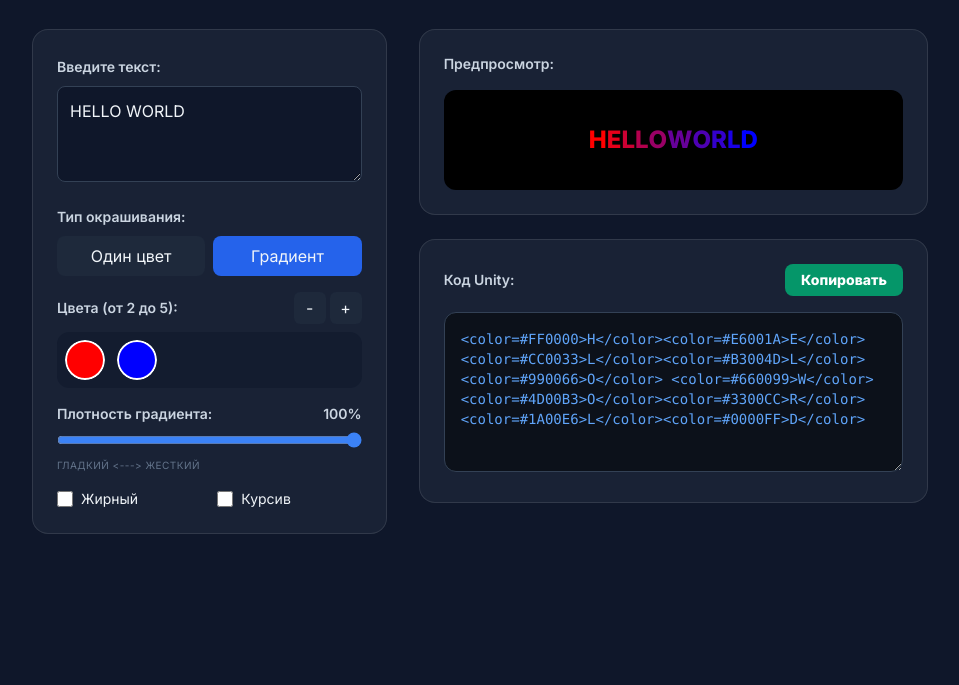
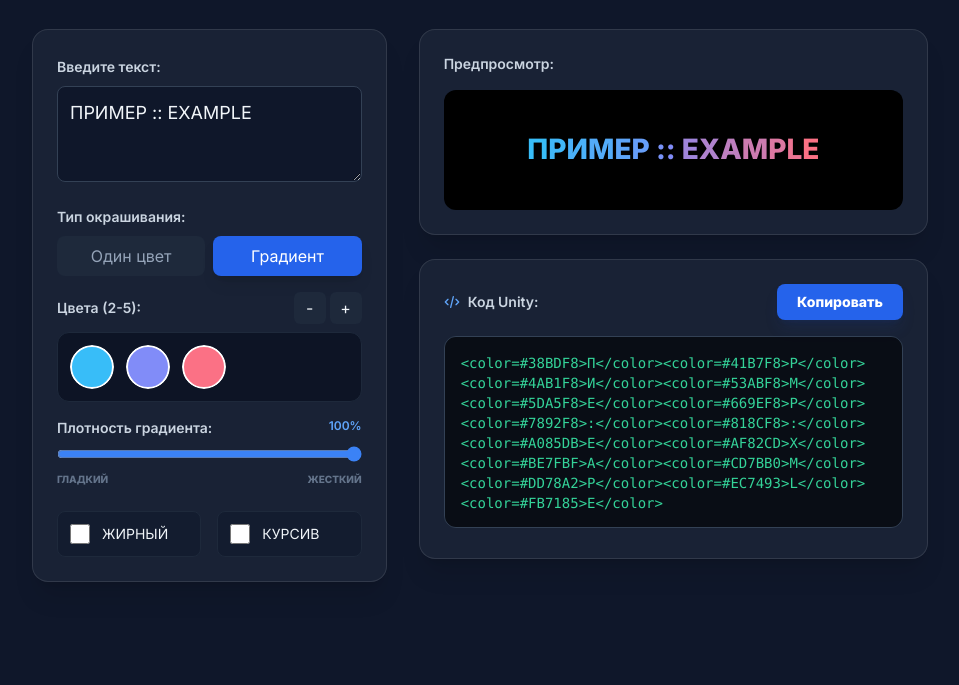
Before and after one commit to Smoxeq/DeltaEX-UnityRichText-Generator, a plain HTML site: page index.html in a window 1280 px wide. Shown: the part 115-800 px from the top of the page, without its empty margins (160-1119 px from the left). Drawn offline with nearby package versions, Linux system fonts and the light colour scheme.

Commit message:
Update index.html

```diff
--- a/index.html
+++ b/index.html
@@ -3,7 +3,7 @@
 <head>
     <meta charset="UTF-8">
     <meta name="viewport" content="width=device-width, initial-scale=1.0">
-    <title>DX | Unity Rich Text Gradient :: Generator</title>
+    <title>Unity Rich Text :: Generator</title>
     <script src="https://cdn.tailwindcss.com"></script>
     <link href="https://fonts.googleapis.com/css2?family=Inter:wght@400;600;800&family=JetBrains+Mono&display=swap" rel="stylesheet">
     <style>
@@ -24,23 +24,31 @@
             border: 1px solid rgba(255, 255, 255, 0.1);
         }
         .gradient-preview {
-            min-height: 100px;
+            min-height: 120px;
             display: flex;
             align-items: center;
             justify-content: center;
-            padding: 20px;
+            padding: 24px;
             border-radius: 12px;
             background: #000;
-            font-size: 1.5rem;
+            font-size: 1.75rem;
             font-weight: bold;
-            word-break: break-all;
             text-align: center;
+            /* Важно для отображения пробелов и переносов */
+            white-space: pre-wrap;
+            word-wrap: break-word;
+            line-height: 1.2;
+        }
+        /* Стиль для каждого символа в превью, чтобы пробелы не "схлопывались" */
+        .char-span {
+            display: inline;
+            white-space: pre;
         }
         input[type="color"] {
             -webkit-appearance: none;
             border: none;
-            width: 40px;
-            height: 40px;
+            width: 44px;
+            height: 44px;
             border-radius: 50%;
             cursor: pointer;
             background: transparent;
@@ -51,90 +59,93 @@
             border-radius: 50%;
         }
         .copy-btn:active { transform: scale(0.95); }
-        .tab-active { border-bottom: 2px solid var(--accent); color: var(--accent); }
+
+        ::-webkit-scrollbar { width: 8px; }
+        ::-webkit-scrollbar-track { background: #0f172a; }
+        ::-webkit-scrollbar-thumb { background: #334155; border-radius: 4px; }
+        ::-webkit-scrollbar-thumb:hover { background: #475569; }
     </style>
 </head>
 <body class="p-4 md:p-8">
     <div class="max-w-4xl mx-auto">
-        <!-- Header -->
         <header class="text-center mb-8">
-            <h1 class="text-3xl md:text-5xl font-extrabold bg-gradient-to-r from-blue-400 to-emerald-400 bg-clip-text text-transparent">
-                Titles Generator :: Unity Rich Text
+            <h1 class="text-3xl md:text-5xl font-extrabold bg-gradient-to-r from-blue-400 to-indigo-400 bg-clip-text text-transparent">
+                Unity Rich Text :: Generator
             </h1>
-            <p class="text-slate-400 mt-2">By Smoxeq</p>
+            <p class="text-slate-400 mt-2">by smoxeki</p>
         </header>
 
         <div class="grid grid-cols-1 lg:grid-cols-12 gap-8">
-            <!-- Settings Column -->
             <div class="lg:col-span-5 space-y-6">
-                <div class="glass p-6 rounded-2xl space-y-4">
+                <div class="glass p-6 rounded-2xl space-y-4 shadow-xl">
                     <label class="block">
                         <span class="text-sm font-semibold text-slate-300">Введите текст:</span>
-                        <textarea id="inputText" class="w-full mt-2 p-3 bg-slate-900 border border-slate-700 rounded-lg focus:ring-2 focus:ring-blue-500 outline-none h-24" placeholder="Hello Unity...">HELLO WORLD</textarea>
+                        <textarea id="inputText" class="w-full mt-2 p-3 bg-slate-900 border border-slate-700 rounded-lg focus:ring-2 focus:ring-blue-500 outline-none h-24 text-lg" placeholder="Введите ваш текст сюда:">ПРИМЕР :: EXAMPLE</textarea>
                     </label>
 
                     <div>
                         <span class="text-sm font-semibold text-slate-300">Тип окрашивания:</span>
                         <div class="flex gap-2 mt-2">
-                            <button onclick="setMode('solid')" id="btn-solid" class="flex-1 py-2 rounded-lg bg-slate-800 hover:bg-slate-700 transition">Один цвет</button>
-                            <button onclick="setMode('gradient')" id="btn-gradient" class="flex-1 py-2 rounded-lg bg-blue-600 transition">Градиент</button>
+                            <button onclick="setMode('solid')" id="btn-solid" class="flex-1 py-2 rounded-lg transition font-medium">Один цвет</button>
+                            <button onclick="setMode('gradient')" id="btn-gradient" class="flex-1 py-2 rounded-lg transition font-medium">Градиент</button>
                         </div>
                     </div>
 
                     <div id="colorSettings">
                         <div class="flex justify-between items-center mb-2">
-                            <span class="text-sm font-semibold text-slate-300">Цвета (от 2 до 5):</span>
+                            <span class="text-sm font-semibold text-slate-300">Цвета (2-5):</span>
                             <div class="flex gap-1">
-                                <button onclick="adjustColorsCount(-1)" class="w-8 h-8 flex items-center justify-center bg-slate-800 rounded-md">-</button>
-                                <button onclick="adjustColorsCount(1)" class="w-8 h-8 flex items-center justify-center bg-slate-800 rounded-md">+</button>
+                                <button onclick="adjustColorsCount(-1)" class="w-8 h-8 flex items-center justify-center bg-slate-800 hover:bg-slate-700 rounded-md transition">-</button>
+                                <button onclick="adjustColorsCount(1)" class="w-8 h-8 flex items-center justify-center bg-slate-800 hover:bg-slate-700 rounded-md transition">+</button>
                             </div>
                         </div>
-                        <div id="colorPickers" class="flex flex-wrap gap-3 p-2 bg-slate-900/50 rounded-xl">
-                            <!-- Dynamic colors here -->
-                        </div>
+                        <div id="colorPickers" class="flex flex-wrap gap-3 p-3 bg-slate-950/50 rounded-xl border border-slate-800"></div>
                     </div>
 
                     <div id="hardnessSetting">
                         <label class="block">
                             <div class="flex justify-between text-sm font-semibold text-slate-300">
                                 <span>Плотность градиента:</span>
-                                <span id="hardnessVal">100%</span>
+                                <span id="hardnessVal" class="text-blue-400 text-xs">100%</span>
                             </div>
-                            <input type="range" id="hardness" min="10" max="100" value="100" class="w-full mt-2 accent-blue-500">
-                            <p class="text-[10px] text-slate-500 mt-1 uppercase tracking-wider">Гладкий <---> Жесткий</p>
+                            <input type="range" id="hardness" min="5" max="100" value="100" class="w-full mt-2 accent-blue-500">
+                            <div class="flex justify-between text-[10px] text-slate-500 mt-1 uppercase font-bold">
+                                <span>Гладкий</span>
+                                <span>Жесткий</span>
+                            </div>
                         </label>
                     </div>
 
-                    <div class="grid grid-cols-2 gap-4">
-                        <label class="flex items-center gap-2 cursor-pointer">
-                            <input type="checkbox" id="bold" class="w-4 h-4 rounded accent-blue-500">
-                            <span class="text-sm">Жирный</span>
+                    <div class="grid grid-cols-2 gap-4 pt-2">
+                        <label class="flex items-center gap-3 cursor-pointer p-3 bg-slate-900/50 rounded-lg border border-slate-800 hover:bg-slate-800 transition">
+                            <input type="checkbox" id="bold" class="w-5 h-5 rounded accent-blue-500">
+                            <span class="text-sm font-medium">ЖИРНЫЙ</span>
                         </label>
-                        <label class="flex items-center gap-2 cursor-pointer">
-                            <input type="checkbox" id="italic" class="w-4 h-4 rounded accent-blue-500">
-                            <span class="text-sm">Курсив</span>
+                        <label class="flex items-center gap-3 cursor-pointer p-3 bg-slate-900/50 rounded-lg border border-slate-800 hover:bg-slate-800 transition">
+                            <input type="checkbox" id="italic" class="w-5 h-5 rounded accent-blue-500">
+                            <span class="text-sm font-medium">КУРСИВ</span>
                         </label>
                     </div>
                 </div>
             </div>
 
-            <!-- Preview Column -->
             <div class="lg:col-span-7 space-y-6">
-                <div class="glass p-6 rounded-2xl">
+                <div class="glass p-6 rounded-2xl shadow-xl">
                     <span class="text-sm font-semibold text-slate-300 mb-4 block">Предпросмотр:</span>
-                    <div id="preview" class="gradient-preview">
-                        HELLO WORLD
-                    </div>
+                    <div id="preview" class="gradient-preview"></div>
                 </div>
 
-                <div class="glass p-6 rounded-2xl">
+                <div class="glass p-6 rounded-2xl shadow-xl">
                     <div class="flex justify-between items-center mb-4">
-                        <span class="text-sm font-semibold text-slate-300">Код Unity:</span>
-                        <button onclick="copyCode()" class="copy-btn bg-emerald-600 hover:bg-emerald-500 text-white px-4 py-1.5 rounded-lg text-sm font-bold transition flex items-center gap-2">
-                            <span>Копировать</span>
+                        <span class="text-sm font-semibold text-slate-300 flex items-center gap-2">
+                            <svg class="w-4 h-4 text-blue-400" fill="none" stroke="currentColor" viewBox="0 0 24 24"><path stroke-linecap="round" stroke-linejoin="round" stroke-width="2" d="M10 20l4-16m4 4l4 4-4 4M6 16l-4-4 4-4"></path></svg>
+                            Код Unity:
+                        </span>
+                        <button onclick="copyCode()" class="copy-btn bg-blue-600 hover:bg-blue-500 text-white px-5 py-2 rounded-lg text-sm font-bold transition flex items-center gap-2 shadow-lg shadow-blue-900/20">
+                            <span id="copyBtnText">Копировать</span>
                         </button>
                     </div>
-                    <textarea id="outputText" readonly class="w-full p-4 bg-black/50 text-blue-400 font-mono text-sm rounded-xl border border-slate-700 h-40 focus:outline-none"></textarea>
+                    <textarea id="outputText" readonly class="w-full p-4 bg-black/60 text-emerald-400 font-mono text-xs md:text-sm rounded-xl border border-slate-700 h-48 focus:outline-none resize-none"></textarea>
                 </div>
             </div>
         </div>
@@ -142,7 +153,7 @@
 
     <script>
         let mode = 'gradient';
-        let colors = ['#FF0000', '#0000FF'];
+        let colors = ['#38bdf8', '#818cf8', '#fb7185'];
         const inputText = document.getElementById('inputText');
         const outputText = document.getElementById('outputText');
         const preview = document.getElementById('preview');
@@ -154,9 +165,9 @@
 
         function setMode(newMode) {
             mode = newMode;
-            document.getElementById('btn-solid').className = mode === 'solid' ? 'flex-1 py-2 rounded-lg bg-blue-600 transition' : 'flex-1 py-2 rounded-lg bg-slate-800 hover:bg-slate-700 transition';
-            document.getElementById('btn-gradient').className = mode === 'gradient' ? 'flex-1 py-2 rounded-lg bg-blue-600 transition' : 'flex-1 py-2 rounded-lg bg-slate-800 hover:bg-slate-700 transition';
-            document.getElementById('hardnessSetting').style.display = mode === 'solid' ? 'none' : 'block';
+            document.getElementById('btn-solid').className = mode === 'solid' ? 'flex-1 py-2 rounded-lg bg-blue-600 text-white shadow-lg' : 'flex-1 py-2 rounded-lg bg-slate-800 text-slate-400 hover:bg-slate-700';
+            document.getElementById('btn-gradient').className = mode === 'gradient' ? 'flex-1 py-2 rounded-lg bg-blue-600 text-white shadow-lg' : 'flex-1 py-2 rounded-lg bg-slate-800 text-slate-400 hover:bg-slate-700';
+            document.getElementById('hardnessSetting').style.opacity = mode === 'solid' ? '0.3' : '1';
             updatePickers();
             generate();
         }
@@ -164,7 +175,7 @@
         function adjustColorsCount(delta) {
             const newCount = colors.length + delta;
             if (newCount >= 2 && newCount <= 5) {
-                if (delta > 0) colors.push('#00FF00');
+                if (delta > 0) colors.push(colors[colors.length-1]);
                 else colors.pop();
                 updatePickers();
                 generate();
@@ -188,11 +199,7 @@
 
         function hexToRgb(hex) {
             const result = /^#?([a-f\d]{2})([a-f\d]{2})([a-f\d]{2})$/i.exec(hex);
-            return result ? {
-                r: parseInt(result[1], 16),
-                g: parseInt(result[2], 16),
-                b: parseInt(result[3], 16)
-            } : null;
+            return result ? { r: parseInt(result[1], 16), g: parseInt(result[2], 16), b: parseInt(result[3], 16) } : null;
         }
 
         function rgbToHex(r, g, b) {
@@ -214,83 +221,77 @@
             hardnessVal.innerText = Math.round(hardness * 100) + '%';
 
             let richText = "";
-            let htmlPreview = "";
+            let htmlContainer = document.createElement('div');
 
             if (mode === 'solid') {
                 const color = colors[0];
                 richText = `<color=${color}>${text}</color>`;
-                htmlPreview = `<span style="color:${color}">${text}</span>`;
+                const span = document.createElement('span');
+                span.style.color = color;
+                span.textContent = text;
+                htmlContainer.appendChild(span);
             } else {
-                // Gradient Logic
-                const chars = text.split('');
+                const chars = Array.from(text);
                 const charCount = chars.length;
 
                 chars.forEach((char, i) => {
-                    if (char === ' ') {
-                        richText += ' ';
-                        htmlPreview += ' ';
+                    if (char === '\n') {
+                        richText += '\n';
+                        htmlContainer.appendChild(document.createElement('br'));
                         return;
                     }
 
-                    // Calculate progress based on hardness
-                    // If hardness is 1.0, every character has a unique color
-                    // If hardness is low, we repeat colors or jump steps
                     let progress = charCount > 1 ? i / (charCount - 1) : 0;
-
-                    // Apply hardness logic: quantize the progress
                     if (hardness < 1) {
                         const steps = Math.max(2, Math.floor(charCount * hardness));
                         progress = Math.floor(progress * steps) / (steps - 1);
                     }
 
-                    // Multi-stop color interpolation
                     const segmentCount = colors.length - 1;
                     const scaledProgress = progress * segmentCount;
                     const index = Math.min(Math.floor(scaledProgress), segmentCount - 1);
                     const factor = scaledProgress - index;
-
                     const color = interpolateColor(colors[index], colors[index + 1], factor);
 
-                    richText += `<color=${color}>${char}</color>`;
-                    htmlPreview += `<span style="color:${color}">${char}</span>`;
+                    richText += char === ' ' ? ' ' : `<color=${color}>${char}</color>`;
+
+                    const charSpan = document.createElement('span');
+                    charSpan.className = 'char-span';
+                    charSpan.style.color = color;
+                    // Используем textContent для сохранения пробелов в HTML
+                    charSpan.textContent = char;
+                    htmlContainer.appendChild(charSpan);
                 });
             }
 
             if (boldInput.checked) {
                 richText = `<b>${richText}</b>`;
-                htmlPreview = `<b>${htmlPreview}</b>`;
+                htmlContainer.style.fontWeight = 'bold';
             }
             if (italicInput.checked) {
                 richText = `<i>${richText}</i>`;
-                htmlPreview = `<i>${htmlPreview}</i>`;
+                htmlContainer.style.fontStyle = 'italic';
             }
 
             outputText.value = richText;
-            preview.innerHTML = htmlPreview;
+            preview.innerHTML = '';
+            preview.appendChild(htmlContainer);
         }
 
         function copyCode() {
+            const copyBtnText = document.getElementById('copyBtnText');
             outputText.select();
             document.execCommand('copy');
-            const btn = document.querySelector('.copy-btn');
-            const originalText = btn.innerHTML;
-            btn.innerHTML = '<span>Скопировано!</span>';
-            btn.classList.replace('bg-emerald-600', 'bg-blue-600');
-            setTimeout(() => {
-                btn.innerHTML = originalText;
-                btn.classList.replace('bg-blue-600', 'bg-emerald-600');
-            }, 2000);
+            copyBtnText.innerText = 'Скопировано!';
+            setTimeout(() => copyBtnText.innerText = 'Копировать', 2000);
         }
 
-        // Listeners
         inputText.oninput = generate;
         hardnessInput.oninput = generate;
         boldInput.onchange = generate;
         italicInput.onchange = generate;
 
-        // Init
-        updatePickers();
-        generate();
+        setMode('gradient');
     </script>
 </body>
 </html>
```
